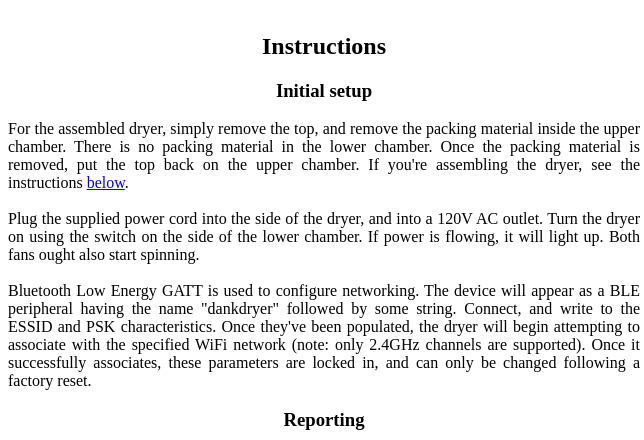
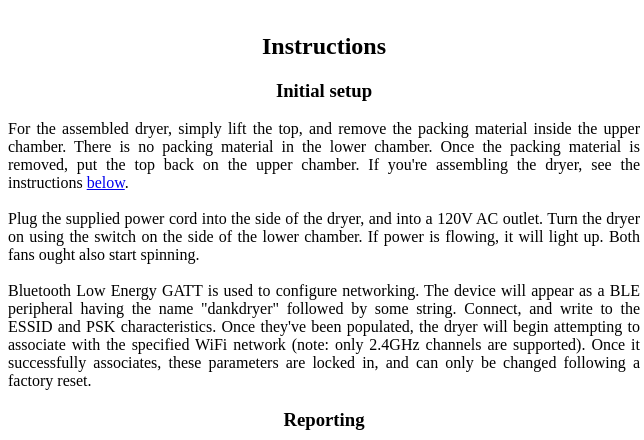
Before and after one commit to dankamongmen/dankdryer, a plain HTML site: page webpage/index.html in a window 1280 px wide. Shown: the part 960-1400 px from the top of the page, 316-960 px from the left. Drawn offline with Linux system fonts and the light colour scheme.

Commit message:
s/remove/lift/

```diff
--- a/webpage/index.html
+++ b/webpage/index.html
@@ -27,7 +27,7 @@
    <h2>Instructions</h2>
    <h3>Initial setup</h3>
    <div class="proddesc">
-   For the assembled dryer, simply remove the top, and remove the packing
+   For the assembled dryer, simply lift the top, and remove the packing
    material inside the upper chamber. There is no packing material in the
    lower chamber. Once the packing material is removed, put the top back
    on the upper chamber. If you're assembling the dryer, see the
```
